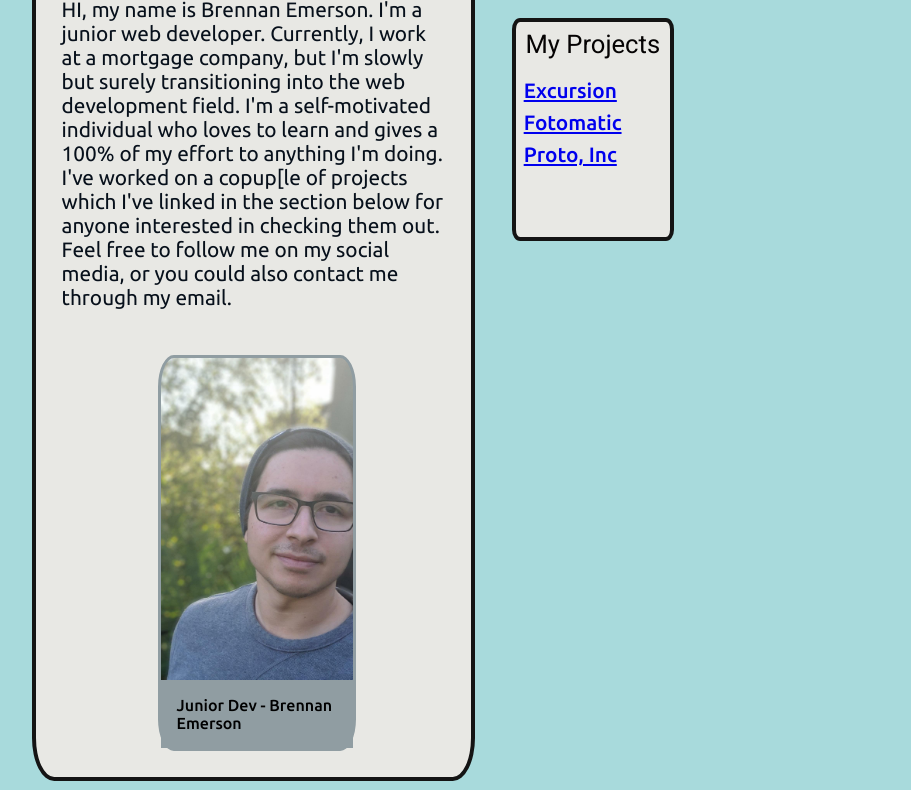
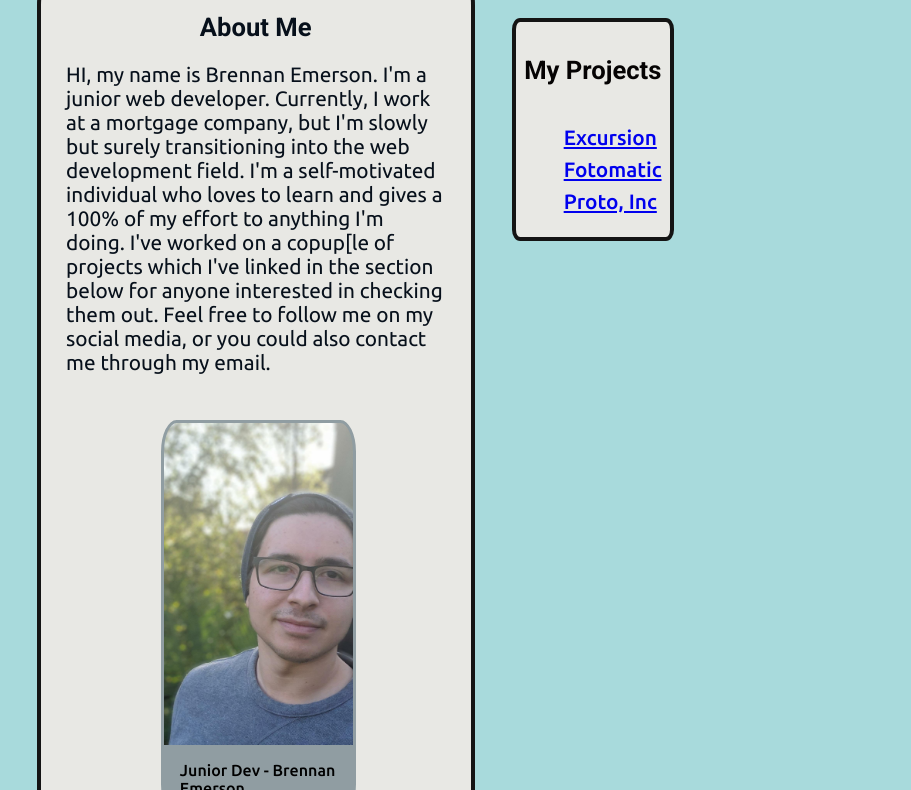
Before and after one commit to Bemerson95/Portfolio-Website, a plain HTML site: page index.html in a window 1280 px wide. Shown: the part 255-1045 px from the top of the page, without its empty margins (224-1135 px from the left). Drawn offline with Linux system fonts and the light colour scheme; a web font is replaced by a local one.

Commit message:
Deleted Reset CSS

```diff
--- a/index.html
+++ b/index.html
@@ -5,7 +5,6 @@
   <meta charset="UTF-8">
   <meta http-equiv="X-UA-Compatible" content="IE=edge">
   <meta name="viewport" content="width=device-width, initial-scale=1.0">
-  <link rel="stylesheet" href="./resources/CSS/reset.css">
   <link rel="stylesheet" href="./resources/CSS/style.css">
   <link
     href="https://fonts.googleapis.com/css2?family=Abril+Fatface&family=Quicksand:wght@400;600;700&family=Roboto:ital,wght@0,400;0,700;1,400&family=Sansita+Swashed:wght@400;700&family=Smooch+Sans:wght@400;600&family=Ubuntu:ital,wght@0,400;0,500;1,500&display=swap"
```
